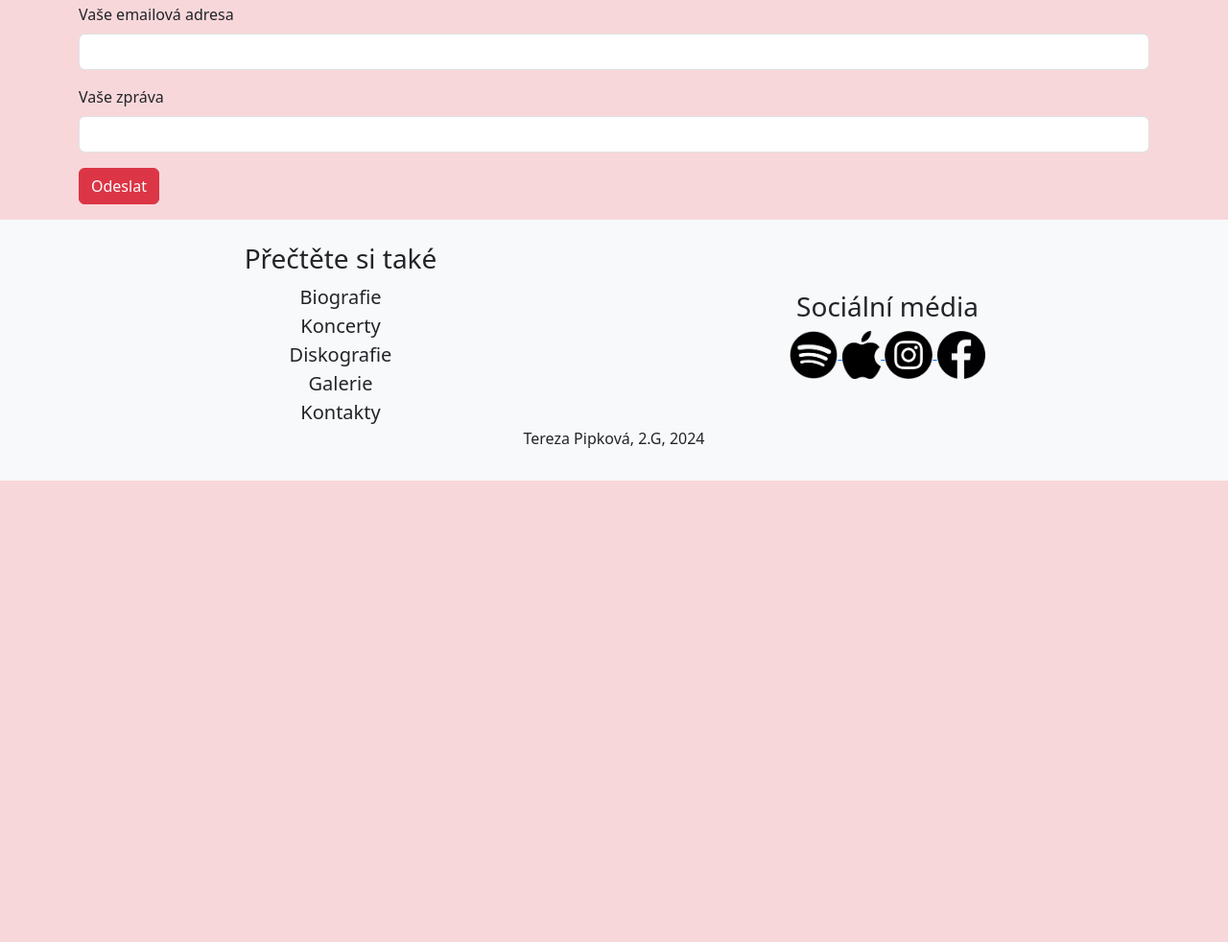
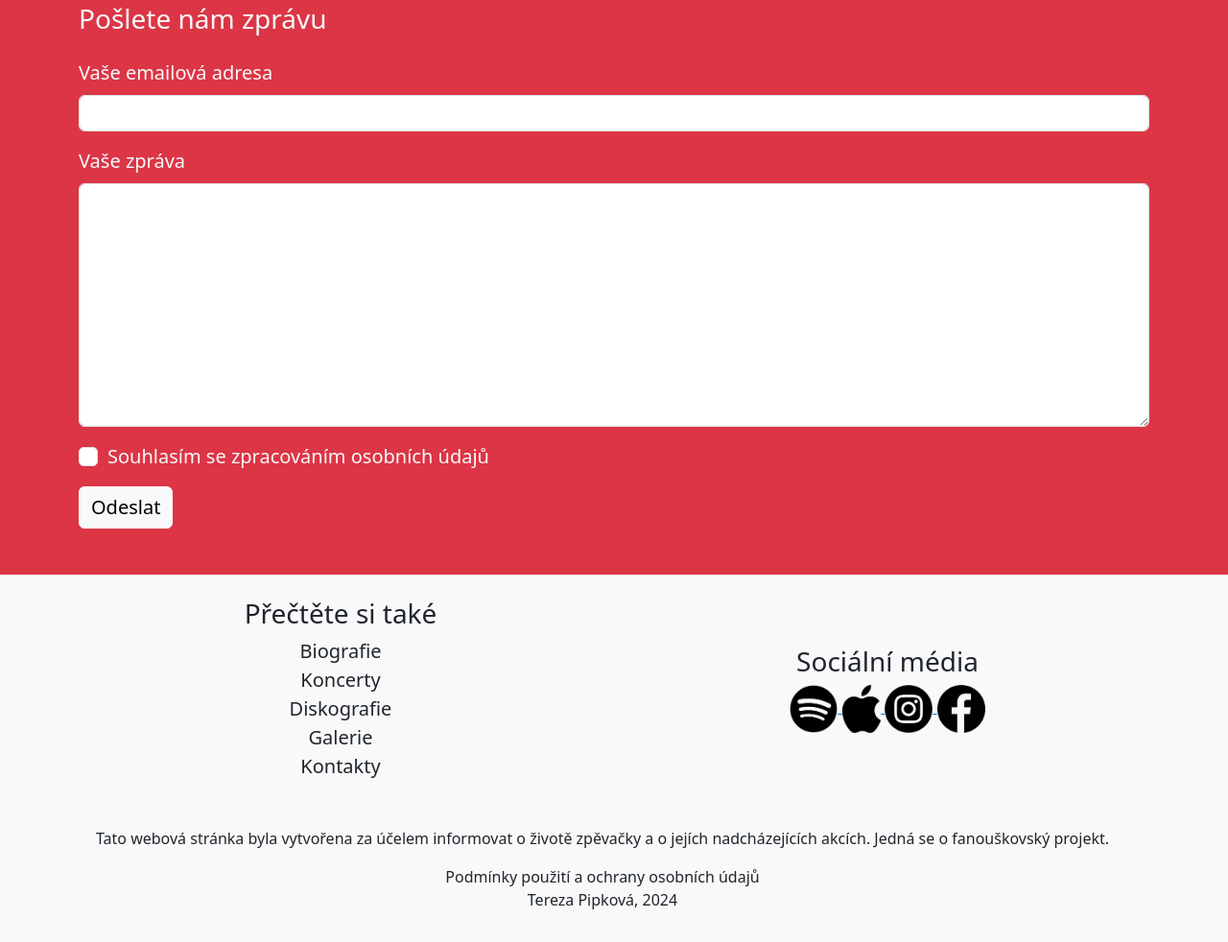
Before and after one commit to terezaq/03-kapela, a plain HTML site: page kontakt.html in a window 1280 px wide. Shown: the part 171-1153 px from the top of the page at 96% size. Before the commit the page ends 800 px from the top, so only its background shows below. Drawn offline with nearby package versions, Linux system fonts and the light colour scheme.

Commit message:
footer hotov

```diff
--- a/kontakt.html
+++ b/kontakt.html
@@ -10,7 +10,7 @@
     <link rel="stylesheet" href="./style.css">
 </head>
 
-<body class="bg-danger-subtle">
+<body class="bg-danger">
 
     <nav class="navbar navbar-expand-lg bg-body-tertiary">
         <div class="container">
@@ -42,21 +42,26 @@
 
     <div class="container">
         <form class="pt-5">
-            <div class="mb-3">
+            <h3 class="mb-4 text-light fs-3">Pošlete nám zprávu</h3>
+            <div class="mb-3 text-light fs-5">
                 <label for="exampleInputEmail1" class="form-label">Vaše emailová adresa</label>
                 <input type="email" class="form-control" id="exampleInputEmail1" aria-describedby="emailHelp">
             </div>
-            <div class="mb-3">
+            <div class="mb-3 text-light fs-5">
                 <label for="exampleInputPassword1" class="form-label">Vaše zpráva</label>
-                <input type="text" class="form-control" id="text">
+                <textarea class="form-control" id="exampleFormControlTextarea1" rows="10"></textarea>
             </div>
-            <button type="submit" class="btn btn-danger">Odeslat</button>
+            <div class="mb-3 form-check text-light fs-5">
+                <input type="checkbox" class="form-check-input" id="exampleCheck1">
+                <label class="form-check-label" for="exampleCheck1">Souhlasím se zpracováním osobních údajů</label>
+              </div>
+            <button type="submit" class="btn btn-light fs-5">Odeslat</button>
         </form>
     </div>
 
-    <footer class="footer bg-body-tertiary p-3 mt-3">
+    <footer class="footer bg-body-tertiary p-3 mt-5">
         <div class="container text-center">
-            <div class="row d-flex align-items-center">
+            <div class="row d-flex align-items-center flex-sm-column flex-lg-row">
                 <div class="col d-flex flex-column fs-5">
                     <h3 class="pt-2">Přečtěte si také</h3>
                     <a class="nav-link" href="index.html">Biografie</a>
@@ -80,7 +85,13 @@
                         <img src="./img/facebook_logo.png" alt="facebook logo" height="50px">
                     </a>
                 </div>
-                <p>Tereza Pipková, 2.G, 2024</p>
+                <div class="row pt-5">
+                    <p>Tato webová stránka byla vytvořena za účelem informovat o životě zpěvačky a o jejích nadcházejících akcích.
+                      Jedná se o fanouškovský projekt.</p>
+                    <a class="nav-link" href="https://www.mvcr.cz/gdpr/clanek/zasady-zpracovani-osobnich-udaju.aspx">Podmínky
+                      použití a ochrany osobních údajů</a>
+                    <p>Tereza Pipková, 2024</p>
+                  </div>
             </div>
         </div>
     </footer>
```
Also changed, not shown: diskografie.html (+21 -14 lines), index.html (+22 -7 lines).
